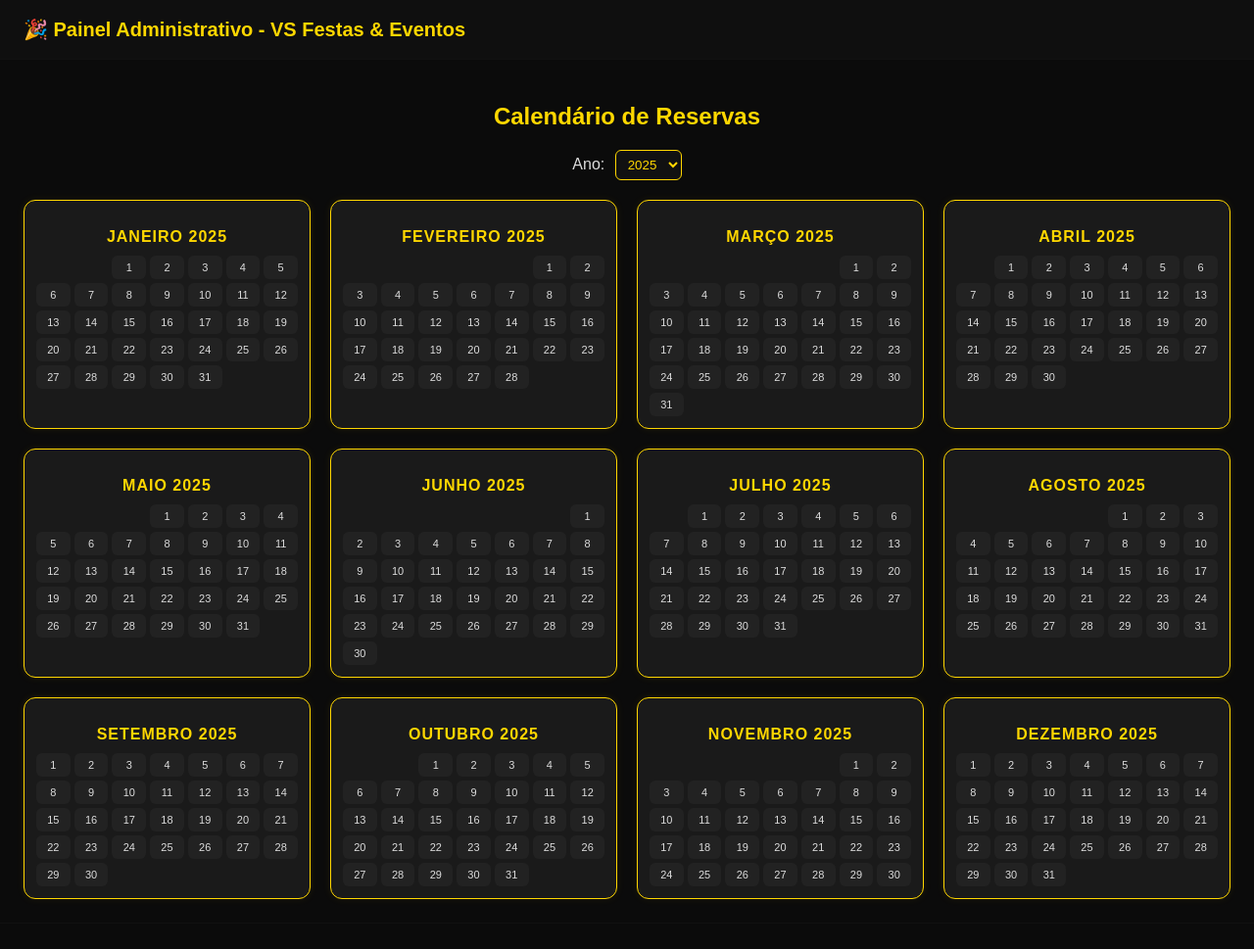
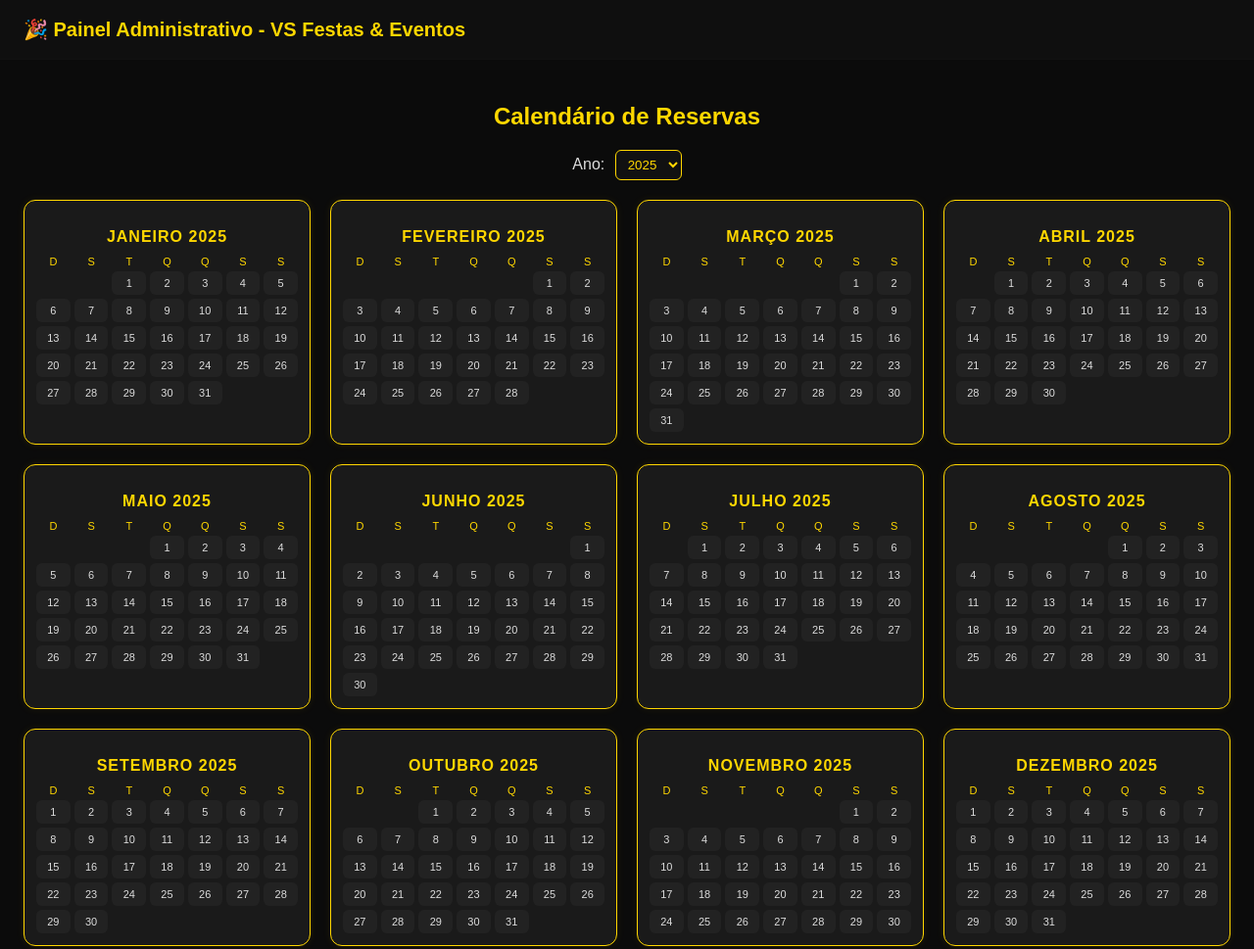
Before and after one commit to vsfestaseeventos2025-creator/vs-reservas, a website: page public/admin.html in a window 1280 px wide. Shown: the top 969 px of the page at 98% size. Drawn offline with Linux system fonts and the light colour scheme; no server answers.

Commit message:
Corrigido formato de data e sincronização entre admin e cliente

```diff
--- a/public/admin.html
+++ b/public/admin.html
@@ -36,6 +36,15 @@
       font-size: 16px;
       text-transform: uppercase;
       letter-spacing: 1px;
+    }
+
+    .dias-semana {
+      display: grid;
+      grid-template-columns: repeat(7, 1fr);
+      gap: 4px;
+      font-size: 11px;
+      color: var(--dourado);
+      margin-bottom: 4px;
     }
 
     .dias {
@@ -231,20 +240,26 @@ function mostrarPopup(dataSelecionada) {
   }
 }
 
-// === CALENDÁRIO CORRIGIDO ===
+// === CALENDÁRIO COM CABEÇALHO DE DIAS ===
 function gerarCalendario(ano) {
   calendarioEl.innerHTML = "";
   for (let mes = 0; mes < 12; mes++) {
     const mesEl = document.createElement("div");
     mesEl.className = "mes";
     mesEl.innerHTML = `<h3>${mesesNomes[mes]} ${ano}</h3>`;
+
+    // Cabeçalho dos dias da semana
+    const cabecalho = document.createElement("div");
+    cabecalho.className = "dias-semana";
+    cabecalho.innerHTML = "<div>D</div><div>S</div><div>T</div><div>Q</div><div>Q</div><div>S</div><div>S</div>";
+    mesEl.appendChild(cabecalho);
+
     const diasEl = document.createElement("div");
     diasEl.className = "dias";
 
-    const primeiroDiaSemana = new Date(ano, mes, 1).getDay(); // 0=Dom, 1=Seg...
+    const primeiroDiaSemana = new Date(ano, mes, 1).getDay();
     const diasNoMes = new Date(ano, mes + 1, 0).getDate();
 
-    // Adiciona espaços antes do primeiro dia
     for (let i = 0; i < (primeiroDiaSemana === 0 ? 6 : primeiroDiaSemana - 1); i++) {
       const vazio = document.createElement("div");
       vazio.className = "dia vazio";
```
